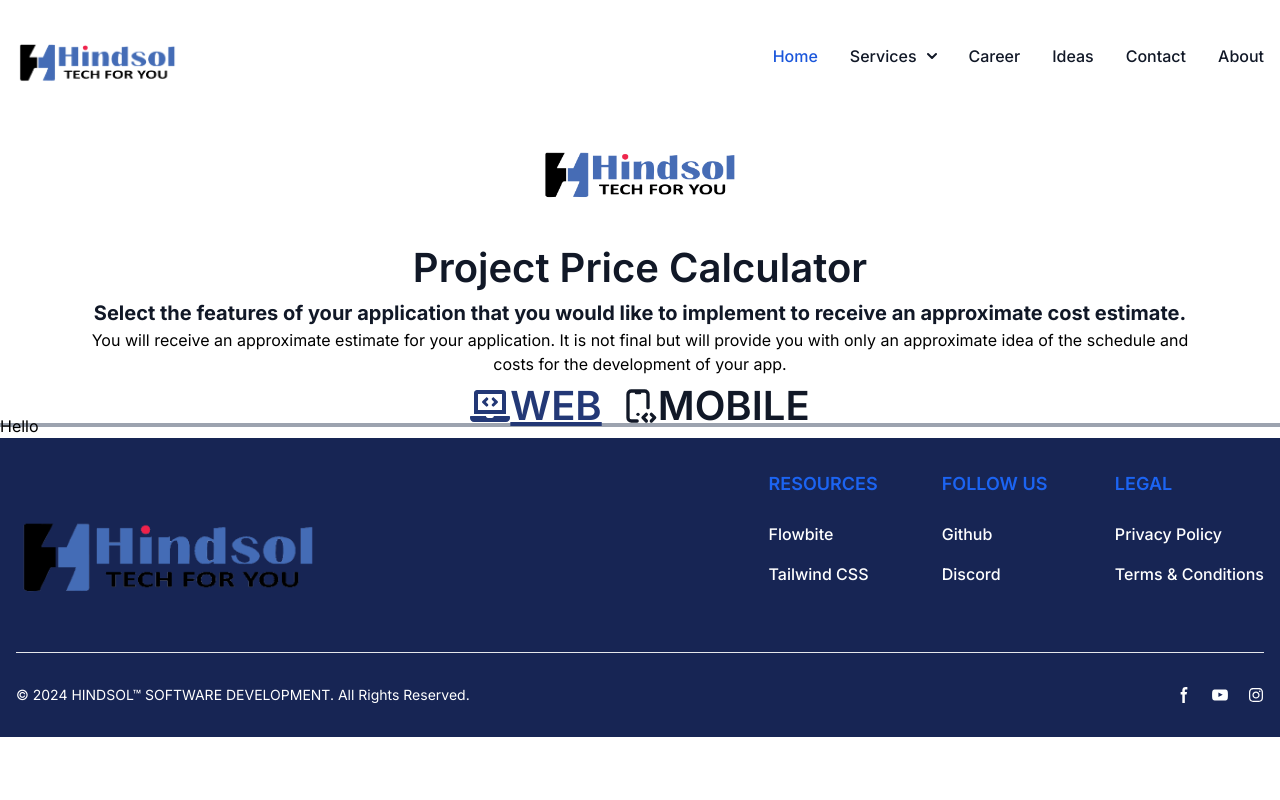
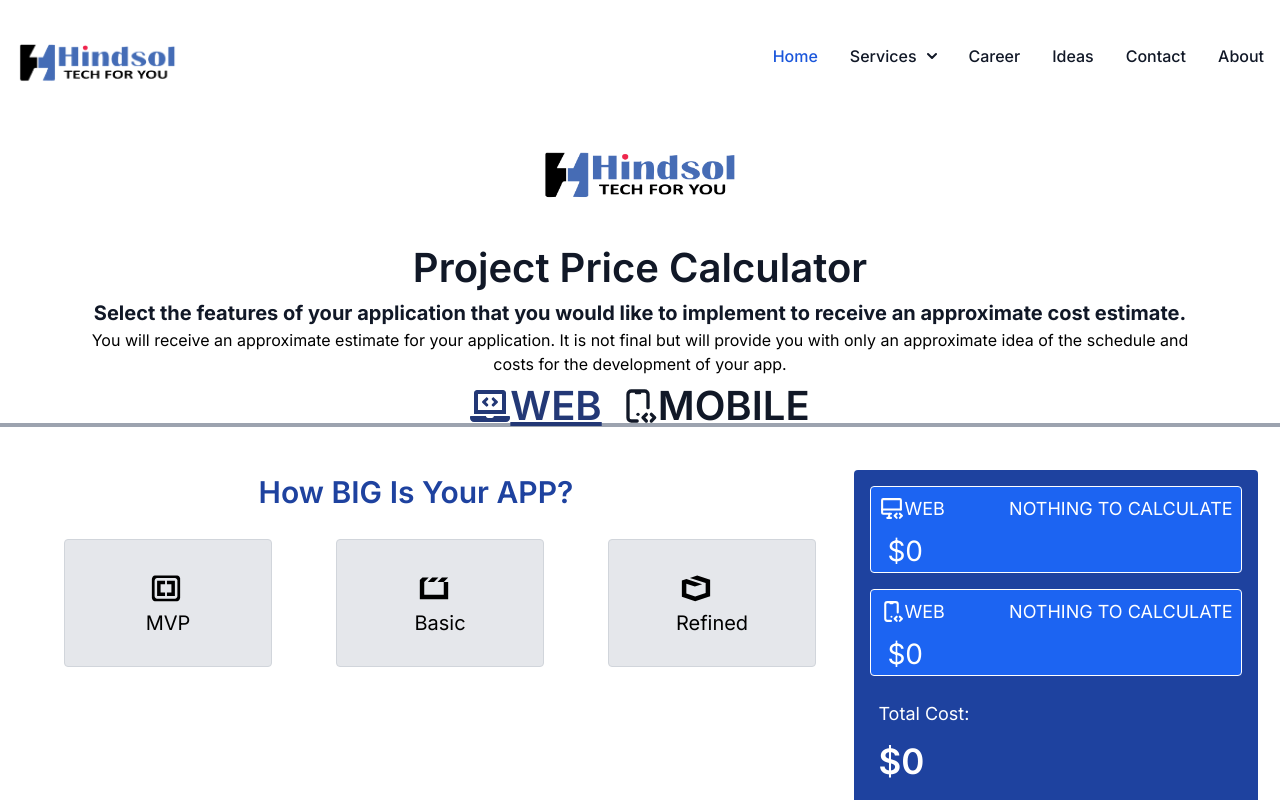
Before and after one commit to mishraanshuman786/hindsol-typescript-app, a Next.js app: page /priceCalculation in a window 1280 px wide. Shown: the top 800 px of the page. Built offline with nearby package versions, Linux system fonts and the light colour scheme.

Commit message:
price calculation

```diff
--- a/src/app/priceCalculation/page.tsx
+++ b/src/app/priceCalculation/page.tsx
@@ -4,6 +4,13 @@ import React,{useState} from "react";
 import Image from "next/image";
 import { FaLaptopCode } from "react-icons/fa";
 import { TbDeviceMobileCode } from "react-icons/tb";
+import { DiAndroid } from "react-icons/di";
+import { FaApple } from "react-icons/fa";
+import { DiHtml5Multimedia } from "react-icons/di";
+import { DiBrackets } from "react-icons/di";
+import { DiHtml53DEffects } from "react-icons/di";
+import { TbDeviceImacCode } from "react-icons/tb";
+
 
 
 
@@ -56,7 +63,120 @@ function PriceCalculation() {
               </div>
             </div>
             <hr className="border-gray-400 border-2 m-[-13px] "/>
-            <h1>Hello</h1>
+          </div>
+
+          {/* main content div */}
+          <div className="flex mt-4">
+            {/* left div */}
+            <div className="w-[65%]">
+               {/* Project Type Selection */}
+               <div>
+                   {
+                    (isDesktop)?(
+                      <div>
+                        <h3 className="text-[30px] mt-10   text-center font-semibold text-blue-800">How BIG Is Your APP?</h3>
+                      <div className="flex pr-4">
+
+                      <div title="App with Core functionality ,but without other side features." className="border-gray-300 ml-16 mt-6 flex items-center bg-gray-200 rounded justify-center  md:w-72 md:h-32 border">
+                        <div>
+                        <DiBrackets className="text-[40px]" />
+                        <h3 className="text-[20px]">MVP</h3>
+                        </div>
+
+
+                      </div>
+
+                      <div title="App Core functionality + some side features that make addition to core functionality." className="border-gray-300 ml-16 mt-6 flex  items-center bg-gray-200 rounded justify-center  md:w-72 md:h-32 border">
+                        <div>
+                      <DiHtml5Multimedia className="text-[40px]" />
+                        <h3 className="text-[20px]">Basic</h3>
+                        </div>
+                      </div>
+
+                      <div title="Fully Build Application with all Core and Side Features. " className="border-gray-300 ml-16 mt-6 flex items-center bg-gray-200 rounded justify-center  md:w-72 md:h-32 border">
+                        <div>
+                        <DiHtml53DEffects className="text-[40px]" />
+                        <h3 className="text-[20px]"> Refined</h3>
+                        </div>
+
+                      </div>
+
+
+                      </div>
+                      </div>
+                    ):(
+                      <div className="flex">
+                      <div className="border-gray-300 ml-16 mt-12 flex items-center bg-gray-200 rounded justify-center  md:w-72 md:h-32 border">
+                        <div>
+                        <FaApple className="mx-auto text-[40px] " />
+                          <h3> iOS APP</h3>
+                        </div>
+
+                      </div>
+                      <div className="border-gray-300 ml-16 mt-12 flex items-center justify-center bg-gray-200 rounded  md:w-72 md:h-32 border">
+                        <div>
+                      <DiAndroid className="mx-auto text-[40px]"/>
+                      <h3>ANDROID APP</h3>
+                      </div>
+                      </div>
+                      </div>
+                    )
+                   }
+               </div>
+            </div>
+            {/* right div */}
+            <div className="w-[35%] ">
+                <div className="bg-blue-800 w-[90%] pt-4 h-[400px] my-10 text-white rounded mx-auto">
+                  {/* first div */}
+                  <div className="border border-white mx-4 bg-blue-600  rounded">
+                  <div className="flex justify-between">
+                    <div className="flex items-center m-2">
+                    <TbDeviceImacCode className="text-[25px]" />
+                    <h3 className="text-[18px]">WEB</h3>
+                    </div>
+
+                    <h3 className="m-2 text-[18px]">NOTHING TO CALCULATE</h3>
+
+                  </div>
+                  <h3 className="text-[28px] ml-4">$0</h3>
+                  </div>
+
+                  {/* second div */}
+                  <div className="border border-white mx-4 mt-4 bg-blue-600  rounded">
+                  <div className="flex justify-between">
+                    <div className="flex items-center m-2">
+                    <TbDeviceMobileCode className="text-[25px]" />
+                    <h3 className="text-[18px]">WEB</h3>
+                    </div>
+
+                    <h3 className="m-2 text-[18px]">NOTHING TO CALCULATE</h3>
+
+                  </div>
+                  <h3 className="text-[28px] ml-4">$0</h3>
+                  </div>
+
+                   {/* third div */}
+                   <div className=" mx-4 mt-4  rounded">
+                  <div className="flex justify-between">
+                    <div className="flex items-center m-2">
+
+                    <h3 className="text-[18px]">Total Cost:</h3>
+                    </div>
+
+
+
+                  </div>
+                  <h3 className="text-[35px] font-semibold ml-2">$0</h3>
+                  </div>
+
+                  <hr className="mx-4 mt-6"/>
+
+
+                </div>
+
+
+
+            </div>
           </div>
         </div>
       </header>
```
